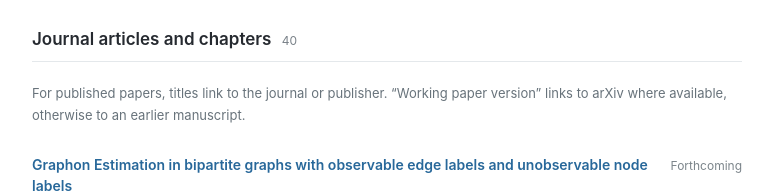
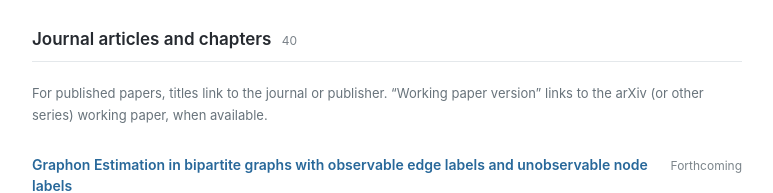
Before and after one commit to xdhaultfoeuille/xdhaultfoeuille.github.io, a plain HTML site: page research.html in a window 1280 px wide. Shown: the part 1409-1602 px from the top of the page, 370-1143 px from the left. Drawn offline with Linux system fonts and the light colour scheme.

Commit message:
Add files via upload

```diff
--- a/research.html
+++ b/research.html
@@ -155,7 +155,7 @@ a{color:var(--link);text-decoration:none}a:hover{text-decoration:underline}a:foc
 <div class="paper-top"><h3><a class="paper-title-link" href="https://arxiv.org/abs/2006.14667" rel="noopener noreferrer" target="_blank">Empirical MSE Minimization to Estimate a Scalar Parameter</a></h3></div>
 <p class="paper-meta">With Clément de Chaisemartin</p>
 <details class="paper-abstract"><summary aria-label="Toggle abstract"><span class="when-closed">Show abstract</span><span class="when-open">Hide abstract</span></summary><p>We consider the estimation of a scalar parameter, when two estimators are available. The first is always consistent. The second is inconsistent in general, but has a smaller asymptotic variance than the first, and may be consistent if an assumption is satisfied. We propose to use the weighted sum of the two estimators with the lowest estimated mean-squared error (MSE). This third estimator dominates the other two from a minimax-regret perspective.</p></details></article></div></section>
-<section class="section paper-section"><h2>Journal articles and chapters <span class="count">40</span></h2><p class="micro-note">For published papers, titles link to the journal or publisher. “Working paper version” links to arXiv where available, otherwise to an earlier manuscript.</p><div class="paper-list"><article class="paper" data-search="graphon estimation in bipartite graphs with observable edge labels and unobservable node labels arnak s. dalalyan, etienne donnier-meroz, francis kramarz, philippe choné forthcoming in bernoulli We study estimation of graphons for bipartite arrays with observable edge labels and latent node characteristics. We derive risk bounds for several estimators and examine a practical alternating-minimization algorithm.">
+<section class="section paper-section"><h2>Journal articles and chapters <span class="count">40</span></h2><p class="micro-note">For published papers, titles link to the journal or publisher. “Working paper version” links to the arXiv (or other series) working paper, when available.</p><div class="paper-list"><article class="paper" data-search="graphon estimation in bipartite graphs with observable edge labels and unobservable node labels arnak s. dalalyan, etienne donnier-meroz, francis kramarz, philippe choné forthcoming in bernoulli We study estimation of graphons for bipartite arrays with observable edge labels and latent node characteristics. We derive risk bounds for several estimators and examine a practical alternating-minimization algorithm.">
 <div class="paper-top"><h3><a class="paper-title-link" href="https://arxiv.org/abs/2304.03590" rel="noopener noreferrer" target="_blank">Graphon Estimation in bipartite graphs with observable edge labels and unobservable node labels</a></h3><span class="year">Forthcoming</span></div>
 <p class="paper-meta">With Arnak S. Dalalyan, Etienne Donnier-Meroz, Francis Kramarz, Philippe Choné · <em>forthcoming in Bernoulli</em></p>
 <details class="paper-abstract"><summary aria-label="Toggle abstract"><span class="when-closed">Show abstract</span><span class="when-open">Hide abstract</span></summary><p>We study estimation of graphons for bipartite arrays with observable edge labels and latent node characteristics. We derive risk bounds for several estimators and examine a practical alternating-minimization algorithm.</p></details></article><article class="paper" data-search="les différences-de-différences, de 1840 à aujourd’hui : évaluer les politiques publiques à partir des expériences naturelles que les décideurs offrent aux chercheurs clément de chaisemartin, morgane plantier forthcoming in revue economique A survey in French on recent development in difference-in-differences.">
@@ -245,10 +245,10 @@ a{color:var(--link);text-decoration:none}a:hover{text-decoration:underline}a:foc
 <details class="paper-abstract"><summary aria-label="Toggle abstract"><span class="when-closed">Show abstract</span><span class="when-open">Hide abstract</span></summary><p>We propose a computationally convenient alternative to the conditional MLE for fixed effect multinomial logit models.</p></details></article><article class="paper" data-search="identification of mixture models using support variation philippe février journal of econometrics, 189 (2015) Suppose that observed variables (X1,…,XK) are independent conditional on a continuous and unobserved variable X*. We show that the distributions of Xi conditional on X* are identified if the bounds of the conditional support of Xi are strictly increasing with X*. We also develop a test of this condition.">
 <div class="paper-top"><h3><a class="paper-title-link" href="https://www.sciencedirect.com/science/article/pii/S0304407615001931" rel="noopener noreferrer" target="_blank">Identification of Mixture Models Using Support Variation</a></h3><span class="year">2015</span></div>
 <p class="paper-meta">With Philippe Février · <em>Journal of Econometrics, 189 (2015)</em></p>
-<p class="paper-actions"><a class="paper-link" href="https://ideas.repec.org/p/crs/wpaper/2010-12.html" rel="noopener noreferrer" target="_blank">Working paper version</a></p><details class="paper-abstract"><summary aria-label="Toggle abstract"><span class="when-closed">Show abstract</span><span class="when-open">Hide abstract</span></summary><p>Suppose that observed variables (X1,…,XK) are independent conditional on a continuous and unobserved variable X*. We show that the distributions of Xi conditional on X* are identified if the bounds of the conditional support of Xi are strictly increasing with X*. We also develop a test of this condition.</p></details></article><article class="paper" data-search="identification of nonseparable models with endogeneity and discrete instruments philippe février econometrica, 83 (2015) Consider a model Y = g(X,U) with X endogenous, and suppose that we have instruments Z such that X = h(Z,V). If Z is independent of (U,V) and both g(X,.) and h(Z,.) are strictly monotonic, then g can be partially or point identified if Z is binary. It is fully identified in general if Z takes three values or more.">
+<details class="paper-abstract"><summary aria-label="Toggle abstract"><span class="when-closed">Show abstract</span><span class="when-open">Hide abstract</span></summary><p>Suppose that observed variables (X1,…,XK) are independent conditional on a continuous and unobserved variable X*. We show that the distributions of Xi conditional on X* are identified if the bounds of the conditional support of Xi are strictly increasing with X*. We also develop a test of this condition.</p></details></article><article class="paper" data-search="identification of nonseparable models with endogeneity and discrete instruments philippe février econometrica, 83 (2015) Consider a model Y = g(X,U) with X endogenous, and suppose that we have instruments Z such that X = h(Z,V). If Z is independent of (U,V) and both g(X,.) and h(Z,.) are strictly monotonic, then g can be partially or point identified if Z is binary. It is fully identified in general if Z takes three values or more.">
 <div class="paper-top"><h3><a class="paper-title-link" href="https://doi.org/10.3982/ECTA10038" rel="noopener noreferrer" target="_blank">Identification of Nonseparable Models with Endogeneity and Discrete Instruments</a></h3><span class="year">2015</span></div>
 <p class="paper-meta">With Philippe Février · <em>Econometrica, 83 (2015)</em></p>
-<p class="paper-actions"><a class="paper-link" href="https://ideas.repec.org/p/crs/wpaper/2011-28.html" rel="noopener noreferrer" target="_blank">Working paper version</a></p><details class="paper-abstract"><summary aria-label="Toggle abstract"><span class="when-closed">Show abstract</span><span class="when-open">Hide abstract</span></summary><p>Consider a model Y = g(X,U) with X endogenous, and suppose that we have instruments Z such that X = h(Z,V). If Z is independent of (U,V) and both g(X,.) and h(Z,.) are strictly monotonic, then g can be partially or point identified if Z is binary. It is fully identified in general if Z takes three values or more.</p></details></article><article class="paper" data-search="la régression quantile en pratique pauline givord economie et statistique, 471 (2014) This article (in French) is an introduction to quantile regression, with an emphasis on its interpretation.">
+<details class="paper-abstract"><summary aria-label="Toggle abstract"><span class="when-closed">Show abstract</span><span class="when-open">Hide abstract</span></summary><p>Consider a model Y = g(X,U) with X endogenous, and suppose that we have instruments Z such that X = h(Z,V). If Z is independent of (U,V) and both g(X,.) and h(Z,.) are strictly monotonic, then g can be partially or point identified if Z is binary. It is fully identified in general if Z takes three values or more.</p></details></article><article class="paper" data-search="la régression quantile en pratique pauline givord economie et statistique, 471 (2014) This article (in French) is an introduction to quantile regression, with an emphasis on its interpretation.">
 <div class="paper-top"><h3><a class="paper-title-link" href="https://www.persee.fr/doc/estat_0336-1454_2014_num_471_1_10484" rel="noopener noreferrer" target="_blank">La régression quantile en pratique</a></h3><span class="year">2014</span></div>
 <p class="paper-meta">With Pauline Givord · <em>Economie et Statistique, 471 (2014)</em></p>
 <details class="paper-abstract"><summary aria-label="Toggle abstract"><span class="when-closed">Show abstract</span><span class="when-open">Hide abstract</span></summary><p>This article (in French) is an introduction to quantile regression, with an emphasis on its interpretation.</p></details></article><article class="paper" data-search="the environmental effect of green taxation: the case of the french “bonus/malus” pauline givord, xavier boutin economic journal, 124 (2014) In 2008 was introduced in France a feebate system for new automobiles. We investigate the effect of this policy on CO2 emissions. We find that the policy actually led to an increase in these emissions, mostly because of a substantial increase in the sales of new automobiles.">
@@ -266,16 +266,16 @@ a{color:var(--link);text-decoration:none}a:hover{text-decoration:underline}a:foc
 </article><article class="paper" data-search="on the completeness condition for nonparametric instrumental problems  econometric theory, 27 (2011) Sufficient conditions for the completeness condition (E(g(X)|Z) = 0 =&gt; g(X)=0) used in nonparametric IV problems are given. It holds in particular under a large support condition on n(Z) and technical restrictions on V in the generalized additive model X = m(n(Z) + V).">
 <div class="paper-top"><h3><a class="paper-title-link" href="https://www.cambridge.org/core/journals/econometric-theory/article/abs/on-the-completeness-condition-in-nonparametric-instrumental-problems/C560D83B9A313CADB46BA2CCF12219CE" rel="noopener noreferrer" target="_blank">On the Completeness Condition for Nonparametric Instrumental Problems</a></h3><span class="year">2011</span></div>
 <p class="paper-meta"><em>Econometric Theory, 27 (2011)</em></p>
-<p class="paper-actions"><a class="paper-link" href="https://ideas.repec.org/p/crs/wpaper/2006-32.html" rel="noopener noreferrer" target="_blank">Working paper version</a></p><details class="paper-abstract"><summary aria-label="Toggle abstract"><span class="when-closed">Show abstract</span><span class="when-open">Hide abstract</span></summary><p>Sufficient conditions for the completeness condition (E(g(X)|Z) = 0 =&gt; g(X)=0) used in nonparametric IV problems are given. It holds in particular under a large support condition on n(Z) and technical restrictions on V in the generalized additive model X = m(n(Z) + V).</p></details></article><article class="paper" data-search="a new instrumental method for dealing with endogenous selection  journal of econometrics, 154 (2010) Consider the sample selection model under the nonstandard IV restriction that D is independent of Z conditional on Y. Nonparametric identification is achieved under a completeness condition between Y and Z. Partial identification can also be obtained if one replaces independence by monotonicity restrictions.">
+</p><details class="paper-abstract"><summary aria-label="Toggle abstract"><span class="when-closed">Show abstract</span><span class="when-open">Hide abstract</span></summary><p>Sufficient conditions for the completeness condition (E(g(X)|Z) = 0 =&gt; g(X)=0) used in nonparametric IV problems are given. It holds in particular under a large support condition on n(Z) and technical restrictions on V in the generalized additive model X = m(n(Z) + V).</p></details></article><article class="paper" data-search="a new instrumental method for dealing with endogenous selection  journal of econometrics, 154 (2010) Consider the sample selection model under the nonstandard IV restriction that D is independent of Z conditional on Y. Nonparametric identification is achieved under a completeness condition between Y and Z. Partial identification can also be obtained if one replaces independence by monotonicity restrictions.">
 <div class="paper-top"><h3><a class="paper-title-link" href="https://www.sciencedirect.com/science/article/pii/S0304407609001468" rel="noopener noreferrer" target="_blank">A New Instrumental Method for Dealing with Endogenous Selection</a></h3><span class="year">2010</span></div>
 <p class="paper-meta"><em>Journal of Econometrics, 154 (2010)</em></p>
-<p class="paper-actions"><a class="paper-link" href="https://ideas.repec.org/p/crs/wpaper/2008-23.html" rel="noopener noreferrer" target="_blank">Working paper version</a></p><details class="paper-abstract"><summary aria-label="Toggle abstract"><span class="when-closed">Show abstract</span><span class="when-open">Hide abstract</span></summary><p>Consider the sample selection model under the nonstandard IV restriction that D is independent of Z conditional on Y. Nonparametric identification is achieved under a completeness condition between Y and Z. Partial identification can also be obtained if one replaces independence by monotonicity restrictions.</p></details></article><article class="paper" data-search="identification of peer effects using group size variation laurent davezies, denis fougère econometrics journal, 12 (2009) A linear-in-means model close to the one of Manski (1993) is identified provided that we observe groups with three distinct sizes. This applies even if one does not observe all members of the group, and can also be extended to binary outcomes.">
+<details class="paper-abstract"><summary aria-label="Toggle abstract"><span class="when-closed">Show abstract</span><span class="when-open">Hide abstract</span></summary><p>Consider the sample selection model under the nonstandard IV restriction that D is independent of Z conditional on Y. Nonparametric identification is achieved under a completeness condition between Y and Z. Partial identification can also be obtained if one replaces independence by monotonicity restrictions.</p></details></article><article class="paper" data-search="identification of peer effects using group size variation laurent davezies, denis fougère econometrics journal, 12 (2009) A linear-in-means model close to the one of Manski (1993) is identified provided that we observe groups with three distinct sizes. This applies even if one does not observe all members of the group, and can also be extended to binary outcomes.">
 <div class="paper-top"><h3><a class="paper-title-link" href="https://academic.oup.com/ectj/article/12/3/397/5061105" rel="noopener noreferrer" target="_blank">Identification of Peer Effects Using Group Size Variation</a></h3><span class="year">2009</span></div>
 <p class="paper-meta">With Laurent Davezies, Denis Fougère · <em>Econometrics Journal, 12 (2009)</em></p>
 <p class="paper-actions"><a class="paper-link" href="https://docs.iza.org/dp2324.pdf" rel="noopener noreferrer" target="_blank">Working paper version</a></p><details class="paper-abstract"><summary aria-label="Toggle abstract"><span class="when-closed">Show abstract</span><span class="when-open">Hide abstract</span></summary><p>A linear-in-means model close to the one of Manski (1993) is identified provided that we observe groups with three distinct sizes. This applies even if one does not observe all members of the group, and can also be extended to binary outcomes.</p></details></article><article class="paper" data-search="measuring the evolution of complex indicators: theory and application to the poverty rate in france fabien dell annals of economics and statistics, 90 (2008) We study how to measure and test changes over time in complex survey indicators. Accounting for correlations between indicators in rotating samples, we derive variance and covariance estimators using the functional delta method and apply the approach to the poverty rate in France.">
 <div class="paper-top"><h3><a class="paper-title-link" href="https://doi.org/10.2307/27739826" rel="noopener noreferrer" target="_blank">Measuring the Evolution of Complex Indicators: Theory and Application to the Poverty Rate in France</a></h3><span class="year">2008</span></div>
 <p class="paper-meta">With Fabien Dell · <em>Annals of Economics and Statistics, 90 (2008)</em></p>
-<p class="paper-actions"><a class="paper-link" href="https://ideas.repec.org/p/crs/wpaper/2006-11.html" rel="noopener noreferrer" target="_blank">Working paper version</a></p><details class="paper-abstract"><summary aria-label="Toggle abstract"><span class="when-closed">Show abstract</span><span class="when-open">Hide abstract</span></summary><p>We study how to measure and test changes over time in complex survey indicators. Accounting for correlations between indicators in rotating samples, we derive variance and covariance estimators using the functional delta method and apply the approach to the poverty rate in France.</p></details></article></div></section>
+<details class="paper-abstract"><summary aria-label="Toggle abstract"><span class="when-closed">Show abstract</span><span class="when-open">Hide abstract</span></summary><p>We study how to measure and test changes over time in complex survey indicators. Accounting for correlations between indicators in rotating samples, we derive variance and covariance estimators using the functional delta method and apply the approach to the poverty rate in France.</p></details></article></div></section>
 
 <footer class="footer">© <span id="current-year">2026</span> Xavier D’Haultfœuille</footer>
 </main>
```
